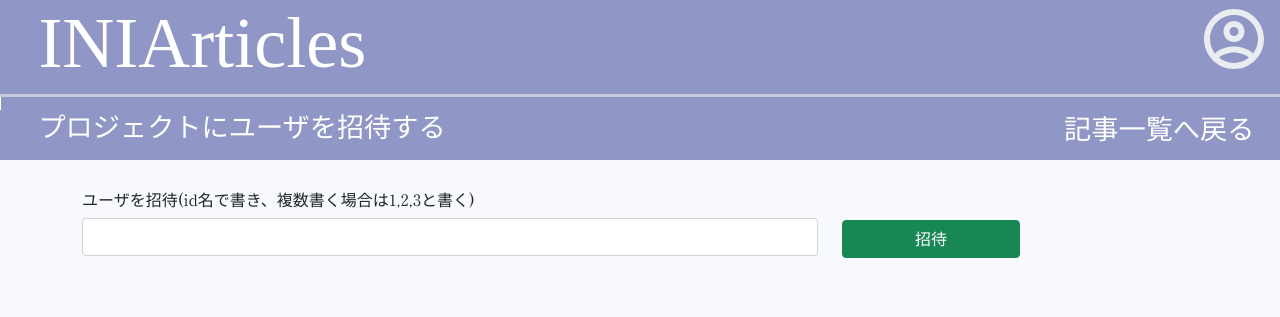
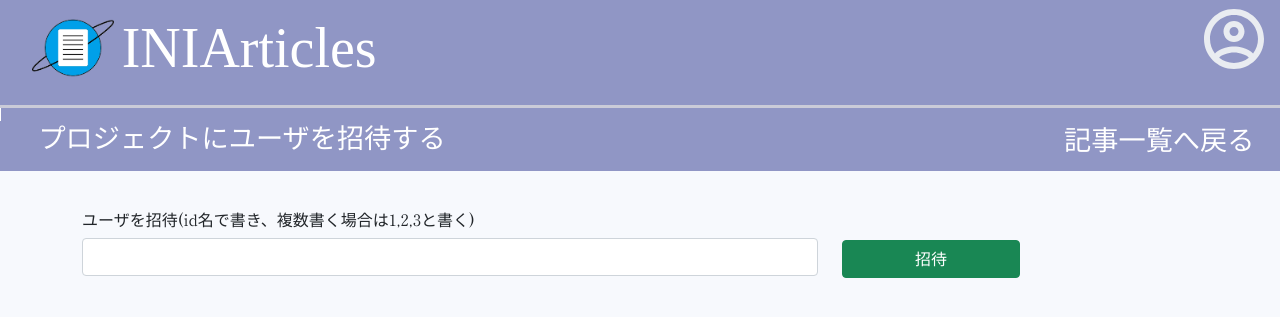
Before and after one commit to akahoshi1421/iniarticles, a Django app: page /1/invite/ in a window 1280 px wide. Shown: the top 317 px of the page. Run offline with Django 3.2, Linux system fonts and the light colour scheme; the visitor is signed in with stand-in values (Sample User, id 1).

Commit message:
アイコン系

```diff
--- a/chat/static/css/articles.css
+++ b/chat/static/css/articles.css
@@ -2,11 +2,11 @@
     height: 10px;
 }
 
-ul{
+.article-ul{
     list-style: none;
 }
 
-ul li{
+.article-ul li{
     display: inline;
 }
 
--- a/chat/static/css/hinagata.css
+++ b/chat/static/css/hinagata.css
@@ -25,6 +25,8 @@ header{
 
 .title-article{
     padding-left: 3%;
+    top: 15px;
+    position: relative;
     font-family: 'Noto Serif JP', serif;
 }
 
@@ -49,7 +51,7 @@ header{
 
 
 .main{
-    padding-top: 180px;
+    padding-top: 200px;
     z-index: 10;
 }
 
@@ -114,3 +116,11 @@ header{
 .user-info-font{
     font-size: 120%;
 }
+
+.fav-img{
+    zoom: 20%;
+}
+
+ul li{
+    display: inline-block;
+}
--- a/chat/templates/chat/article.html
+++ b/chat/templates/chat/article.html
@@ -19,7 +19,10 @@
 <body class="background">
 
     <header>
-        <h1 class="display-2 components title-article">INIArticles</h1>
+        <ul>
+            <li><a href="{% url 'top' %}"><img src="{% static 'picture/favicon.png' %}" class="fav-img"></a><li>
+            <li><h1 class="display-4 components title-article">INIArticles</h1></li>
+        </ul>
         <div class="position-absolute top-0 end-0">
             <div class="account">
                 <svg xmlns="http://www.w3.org/2000/svg" height="72px" viewBox="0 0 24 24" width="72px" fill="#e9ecf1" id="target"><path d="M0 0h24v24H0V0z" fill="none"/><path d="M12 2C6.48 2 2 6.48 2 12s4.48 10 10 10 10-4.48 10-10S17.52 2 12 2zM7.07 18.28c.43-.9 3.05-1.78 4.93-1.78s4.51.88 4.93 1.78C15.57 19.36 13.86 20 12 20s-3.57-.64-4.93-1.72zm11.29-1.45c-1.43-1.74-4.9-2.33-6.36-2.33s-4.93.59-6.36 2.33C4.62 15.49 4 13.82 4 12c0-4.41 3.59-8 8-8s8 3.59 8 8c0 1.82-.62 3.49-1.64 4.83zM12 6c-1.94 0-3.5 1.56-3.5 3.5S10.06 13 12 13s3.5-1.56 3.5-3.5S13.94 6 12 6zm0 5c-.83 0-1.5-.67-1.5-1.5S11.17 8 12 8s1.5.67 1.5 1.5S12.83 11 12 11z"/></svg>
--- a/chat/templates/chat/edit_project.html
+++ b/chat/templates/chat/edit_project.html
@@ -17,7 +17,10 @@
 </head>
 <body class="background">
     <header>
-        <h1 class="display-2 components title-article">INIArticles</h1>
+        <ul>
+            <li><a href="{% url 'top' %}"><img src="{% static 'picture/favicon.png' %}" class="fav-img"></a><li>
+            <li><h1 class="display-4 components title-article">INIArticles</h1></li>
+        </ul>
         <div class="position-absolute top-0 end-0">
             <div class="account">
                 <svg xmlns="http://www.w3.org/2000/svg" height="72px" viewBox="0 0 24 24" width="72px" fill="#e9ecf1" id="target"><path d="M0 0h24v24H0V0z" fill="none"/><path d="M12 2C6.48 2 2 6.48 2 12s4.48 10 10 10 10-4.48 10-10S17.52 2 12 2zM7.07 18.28c.43-.9 3.05-1.78 4.93-1.78s4.51.88 4.93 1.78C15.57 19.36 13.86 20 12 20s-3.57-.64-4.93-1.72zm11.29-1.45c-1.43-1.74-4.9-2.33-6.36-2.33s-4.93.59-6.36 2.33C4.62 15.49 4 13.82 4 12c0-4.41 3.59-8 8-8s8 3.59 8 8c0 1.82-.62 3.49-1.64 4.83zM12 6c-1.94 0-3.5 1.56-3.5 3.5S10.06 13 12 13s3.5-1.56 3.5-3.5S13.94 6 12 6zm0 5c-.83 0-1.5-.67-1.5-1.5S11.17 8 12 8s1.5.67 1.5 1.5S12.83 11 12 11z"/></svg>
--- a/chat/templates/chat/exclude_article.html
+++ b/chat/templates/chat/exclude_article.html
@@ -13,7 +13,10 @@
 </head>
 <body class="background">
     <header>
-        <h1 class="display-2 components title-article">INIArticles</h1>
+        <ul>
+            <li><a href="{% url 'top' %}"><img src="{% static 'picture/favicon.png' %}" class="fav-img"></a><li>
+            <li><h1 class="display-4 components title-article">INIArticles</h1></li>
+        </ul>
         <div class="position-absolute top-0 end-0">
             <div class="account">
                 <svg xmlns="http://www.w3.org/2000/svg" height="72px" viewBox="0 0 24 24" width="72px" fill="#e9ecf1" id="target"><path d="M0 0h24v24H0V0z" fill="none"/><path d="M12 2C6.48 2 2 6.48 2 12s4.48 10 10 10 10-4.48 10-10S17.52 2 12 2zM7.07 18.28c.43-.9 3.05-1.78 4.93-1.78s4.51.88 4.93 1.78C15.57 19.36 13.86 20 12 20s-3.57-.64-4.93-1.72zm11.29-1.45c-1.43-1.74-4.9-2.33-6.36-2.33s-4.93.59-6.36 2.33C4.62 15.49 4 13.82 4 12c0-4.41 3.59-8 8-8s8 3.59 8 8c0 1.82-.62 3.49-1.64 4.83zM12 6c-1.94 0-3.5 1.56-3.5 3.5S10.06 13 12 13s3.5-1.56 3.5-3.5S13.94 6 12 6zm0 5c-.83 0-1.5-.67-1.5-1.5S11.17 8 12 8s1.5.67 1.5 1.5S12.83 11 12 11z"/></svg>
--- a/chat/templates/chat/exclude_project.html
+++ b/chat/templates/chat/exclude_project.html
@@ -13,7 +13,10 @@
 </head>
 <body class="background">
     <header>
-        <h1 class="display-2 components title-article">INIArticles</h1>
+        <ul>
+            <li><a href="{% url 'top' %}"><img src="{% static 'picture/favicon.png' %}" class="fav-img"></a><li>
+            <li><h1 class="display-4 components title-article">INIArticles</h1></li>
+        </ul>
         <div class="position-absolute top-0 end-0">
             <div class="account">
                 <svg xmlns="http://www.w3.org/2000/svg" height="72px" viewBox="0 0 24 24" width="72px" fill="#e9ecf1" id="target"><path d="M0 0h24v24H0V0z" fill="none"/><path d="M12 2C6.48 2 2 6.48 2 12s4.48 10 10 10 10-4.48 10-10S17.52 2 12 2zM7.07 18.28c.43-.9 3.05-1.78 4.93-1.78s4.51.88 4.93 1.78C15.57 19.36 13.86 20 12 20s-3.57-.64-4.93-1.72zm11.29-1.45c-1.43-1.74-4.9-2.33-6.36-2.33s-4.93.59-6.36 2.33C4.62 15.49 4 13.82 4 12c0-4.41 3.59-8 8-8s8 3.59 8 8c0 1.82-.62 3.49-1.64 4.83zM12 6c-1.94 0-3.5 1.56-3.5 3.5S10.06 13 12 13s3.5-1.56 3.5-3.5S13.94 6 12 6zm0 5c-.83 0-1.5-.67-1.5-1.5S11.17 8 12 8s1.5.67 1.5 1.5S12.83 11 12 11z"/></svg>
--- a/chat/templates/chat/index.html
+++ b/chat/templates/chat/index.html
@@ -17,7 +17,10 @@
 </head>
 <body class="background">
     <header>
-        <h1 class="display-2 components title-article">INIArticles</h1>
+        <ul>
+            <li><a href="{% url 'top' %}"><img src="{% static 'picture/favicon.png' %}" class="fav-img"></a><li>
+            <li><h1 class="display-4 components title-article">INIArticles</h1></li>
+        </ul>
         <div class="search">
             <form action="{% url 'search_project' %}" method="POST" name="form3">
                 {% csrf_token %}
--- a/chat/templates/chat/invite_article.html
+++ b/chat/templates/chat/invite_article.html
@@ -13,7 +13,10 @@
 </head>
 <body class="background">
     <header>
-        <h1 class="display-2 components title-article">INIArticles</h1>
+        <ul>
+            <li><a href="{% url 'top' %}"><img src="{% static 'picture/favicon.png' %}" class="fav-img"></a><li>
+            <li><h1 class="display-4 components title-article">INIArticles</h1></li>
+        </ul>
         <div class="position-absolute top-0 end-0">
             <div class="account">
                 <svg xmlns="http://www.w3.org/2000/svg" height="72px" viewBox="0 0 24 24" width="72px" fill="#e9ecf1" id="target"><path d="M0 0h24v24H0V0z" fill="none"/><path d="M12 2C6.48 2 2 6.48 2 12s4.48 10 10 10 10-4.48 10-10S17.52 2 12 2zM7.07 18.28c.43-.9 3.05-1.78 4.93-1.78s4.51.88 4.93 1.78C15.57 19.36 13.86 20 12 20s-3.57-.64-4.93-1.72zm11.29-1.45c-1.43-1.74-4.9-2.33-6.36-2.33s-4.93.59-6.36 2.33C4.62 15.49 4 13.82 4 12c0-4.41 3.59-8 8-8s8 3.59 8 8c0 1.82-.62 3.49-1.64 4.83zM12 6c-1.94 0-3.5 1.56-3.5 3.5S10.06 13 12 13s3.5-1.56 3.5-3.5S13.94 6 12 6zm0 5c-.83 0-1.5-.67-1.5-1.5S11.17 8 12 8s1.5.67 1.5 1.5S12.83 11 12 11z"/></svg>
--- a/chat/templates/chat/invite_project.html
+++ b/chat/templates/chat/invite_project.html
@@ -13,7 +13,10 @@
 </head>
 <body class="background">
     <header>
-        <h1 class="display-2 components title-article">INIArticles</h1>
+        <ul>
+            <li><a href="{% url 'top' %}"><img src="{% static 'picture/favicon.png' %}" class="fav-img"></a><li>
+            <li><h1 class="display-4 components title-article">INIArticles</h1></li>
+        </ul>
         <div class="position-absolute top-0 end-0">
             <div class="account">
                 <svg xmlns="http://www.w3.org/2000/svg" height="72px" viewBox="0 0 24 24" width="72px" fill="#e9ecf1" id="target"><path d="M0 0h24v24H0V0z" fill="none"/><path d="M12 2C6.48 2 2 6.48 2 12s4.48 10 10 10 10-4.48 10-10S17.52 2 12 2zM7.07 18.28c.43-.9 3.05-1.78 4.93-1.78s4.51.88 4.93 1.78C15.57 19.36 13.86 20 12 20s-3.57-.64-4.93-1.72zm11.29-1.45c-1.43-1.74-4.9-2.33-6.36-2.33s-4.93.59-6.36 2.33C4.62 15.49 4 13.82 4 12c0-4.41 3.59-8 8-8s8 3.59 8 8c0 1.82-.62 3.49-1.64 4.83zM12 6c-1.94 0-3.5 1.56-3.5 3.5S10.06 13 12 13s3.5-1.56 3.5-3.5S13.94 6 12 6zm0 5c-.83 0-1.5-.67-1.5-1.5S11.17 8 12 8s1.5.67 1.5 1.5S12.83 11 12 11z"/></svg>
--- a/chat/templates/chat/newarticle.html
+++ b/chat/templates/chat/newarticle.html
@@ -16,7 +16,10 @@
 </head>
 <body class="background">
     <header>
-        <h1 class="display-2 components title-article">INIArticles</h1>
+        <ul>
+            <li><a href="{% url 'top' %}"><img src="{% static 'picture/favicon.png' %}" class="fav-img"></a><li>
+            <li><h1 class="display-4 components title-article">INIArticles</h1></li>
+        </ul>
         <div class="position-absolute top-0 end-0">
             <div class="account">
                 <svg xmlns="http://www.w3.org/2000/svg" height="72px" viewBox="0 0 24 24" width="72px" fill="#e9ecf1" id="target"><path d="M0 0h24v24H0V0z" fill="none"/><path d="M12 2C6.48 2 2 6.48 2 12s4.48 10 10 10 10-4.48 10-10S17.52 2 12 2zM7.07 18.28c.43-.9 3.05-1.78 4.93-1.78s4.51.88 4.93 1.78C15.57 19.36 13.86 20 12 20s-3.57-.64-4.93-1.72zm11.29-1.45c-1.43-1.74-4.9-2.33-6.36-2.33s-4.93.59-6.36 2.33C4.62 15.49 4 13.82 4 12c0-4.41 3.59-8 8-8s8 3.59 8 8c0 1.82-.62 3.49-1.64 4.83zM12 6c-1.94 0-3.5 1.56-3.5 3.5S10.06 13 12 13s3.5-1.56 3.5-3.5S13.94 6 12 6zm0 5c-.83 0-1.5-.67-1.5-1.5S11.17 8 12 8s1.5.67 1.5 1.5S12.83 11 12 11z"/></svg>
--- a/chat/templates/chat/newproject.html
+++ b/chat/templates/chat/newproject.html
@@ -17,7 +17,10 @@
 </head>
 <body class="background">
     <header>
-        <h1 class="display-2 components title-article">INIArticles</h1>
+        <ul>
+            <li><a href="{% url 'top' %}"><img src="{% static 'picture/favicon.png' %}" class="fav-img"></a><li>
+            <li><h1 class="display-4 components title-article">INIArticles</h1></li>
+        </ul>
         <div class="position-absolute top-0 end-0">
             <div class="account">
                 <svg xmlns="http://www.w3.org/2000/svg" height="72px" viewBox="0 0 24 24" width="72px" fill="#e9ecf1" id="target"><path d="M0 0h24v24H0V0z" fill="none"/><path d="M12 2C6.48 2 2 6.48 2 12s4.48 10 10 10 10-4.48 10-10S17.52 2 12 2zM7.07 18.28c.43-.9 3.05-1.78 4.93-1.78s4.51.88 4.93 1.78C15.57 19.36 13.86 20 12 20s-3.57-.64-4.93-1.72zm11.29-1.45c-1.43-1.74-4.9-2.33-6.36-2.33s-4.93.59-6.36 2.33C4.62 15.49 4 13.82 4 12c0-4.41 3.59-8 8-8s8 3.59 8 8c0 1.82-.62 3.49-1.64 4.83zM12 6c-1.94 0-3.5 1.56-3.5 3.5S10.06 13 12 13s3.5-1.56 3.5-3.5S13.94 6 12 6zm0 5c-.83 0-1.5-.67-1.5-1.5S11.17 8 12 8s1.5.67 1.5 1.5S12.83 11 12 11z"/></svg>
--- a/chat/templates/chat/search_article.html
+++ b/chat/templates/chat/search_article.html
@@ -17,7 +17,10 @@
 </head>
 <body class="background">
     <header>
-        <h1 class="display-2 components title-article">INIArticles</h1>
+        <ul>
+            <li><a href="{% url 'top' %}"><img src="{% static 'picture/favicon.png' %}" class="fav-img"></a><li>
+            <li><h1 class="display-4 components title-article">INIArticles</h1></li>
+        </ul>
         <div class="position-absolute top-0 end-0">
             <div class="account">
                 <svg xmlns="http://www.w3.org/2000/svg" height="72px" viewBox="0 0 24 24" width="72px" fill="#e9ecf1" id="target"><path d="M0 0h24v24H0V0z" fill="none"/><path d="M12 2C6.48 2 2 6.48 2 12s4.48 10 10 10 10-4.48 10-10S17.52 2 12 2zM7.07 18.28c.43-.9 3.05-1.78 4.93-1.78s4.51.88 4.93 1.78C15.57 19.36 13.86 20 12 20s-3.57-.64-4.93-1.72zm11.29-1.45c-1.43-1.74-4.9-2.33-6.36-2.33s-4.93.59-6.36 2.33C4.62 15.49 4 13.82 4 12c0-4.41 3.59-8 8-8s8 3.59 8 8c0 1.82-.62 3.49-1.64 4.83zM12 6c-1.94 0-3.5 1.56-3.5 3.5S10.06 13 12 13s3.5-1.56 3.5-3.5S13.94 6 12 6zm0 5c-.83 0-1.5-.67-1.5-1.5S11.17 8 12 8s1.5.67 1.5 1.5S12.83 11 12 11z"/></svg>
--- a/chat/templates/chat/search_projects.html
+++ b/chat/templates/chat/search_projects.html
@@ -17,7 +17,10 @@
 </head>
 <body class="background">
     <header>
-        <h1 class="display-2 components title-article">INIArticles</h1>
+        <ul>
+            <li><a href="{% url 'top' %}"><img src="{% static 'picture/favicon.png' %}" class="fav-img"></a><li>
+            <li><h1 class="display-4 components title-article">INIArticles</h1></li>
+        </ul>
         <div class="position-absolute top-0 end-0">
             <div class="account">
                 <svg xmlns="http://www.w3.org/2000/svg" height="72px" viewBox="0 0 24 24" width="72px" fill="#e9ecf1" id="target"><path d="M0 0h24v24H0V0z" fill="none"/><path d="M12 2C6.48 2 2 6.48 2 12s4.48 10 10 10 10-4.48 10-10S17.52 2 12 2zM7.07 18.28c.43-.9 3.05-1.78 4.93-1.78s4.51.88 4.93 1.78C15.57 19.36 13.86 20 12 20s-3.57-.64-4.93-1.72zm11.29-1.45c-1.43-1.74-4.9-2.33-6.36-2.33s-4.93.59-6.36 2.33C4.62 15.49 4 13.82 4 12c0-4.41 3.59-8 8-8s8 3.59 8 8c0 1.82-.62 3.49-1.64 4.83zM12 6c-1.94 0-3.5 1.56-3.5 3.5S10.06 13 12 13s3.5-1.56 3.5-3.5S13.94 6 12 6zm0 5c-.83 0-1.5-.67-1.5-1.5S11.17 8 12 8s1.5.67 1.5 1.5S12.83 11 12 11z"/></svg>
```
Also changed, not shown: chat/static/css/article.css (+10 -0 lines), chat/templates/chat/articles.html (+5 -2 lines).
